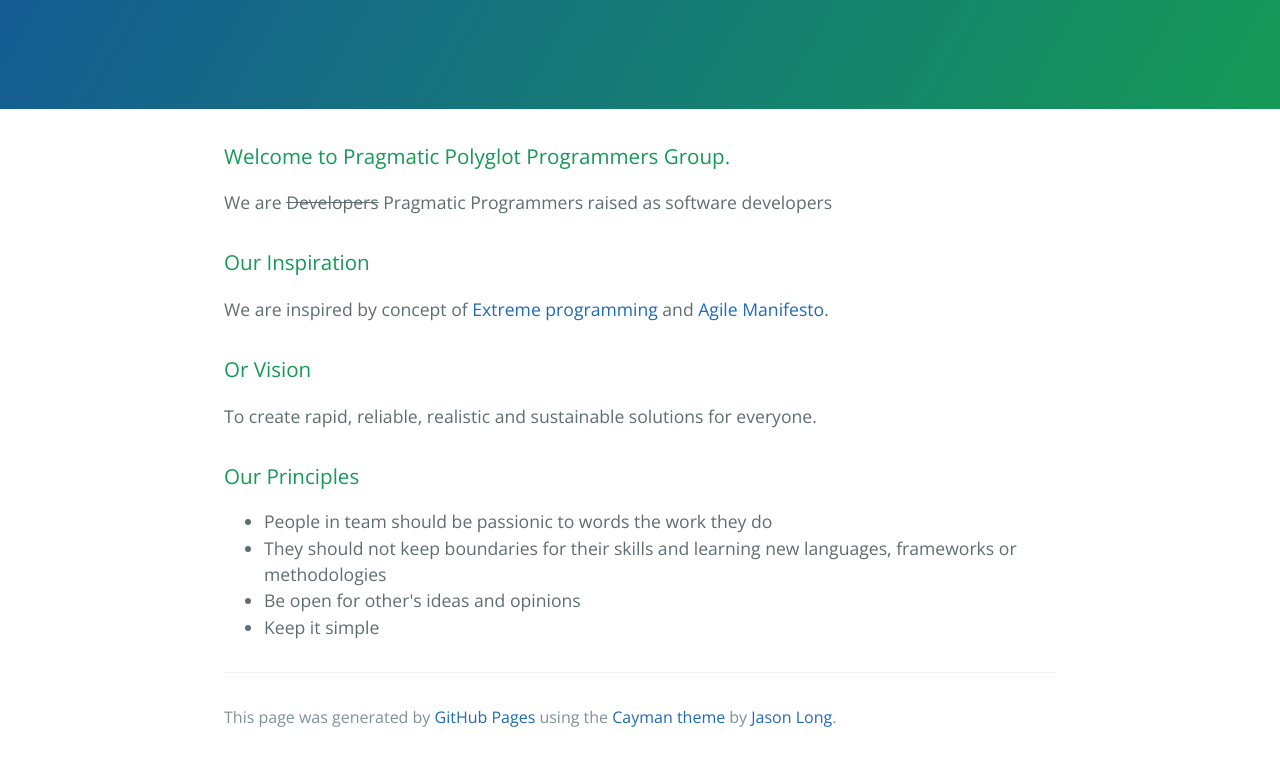
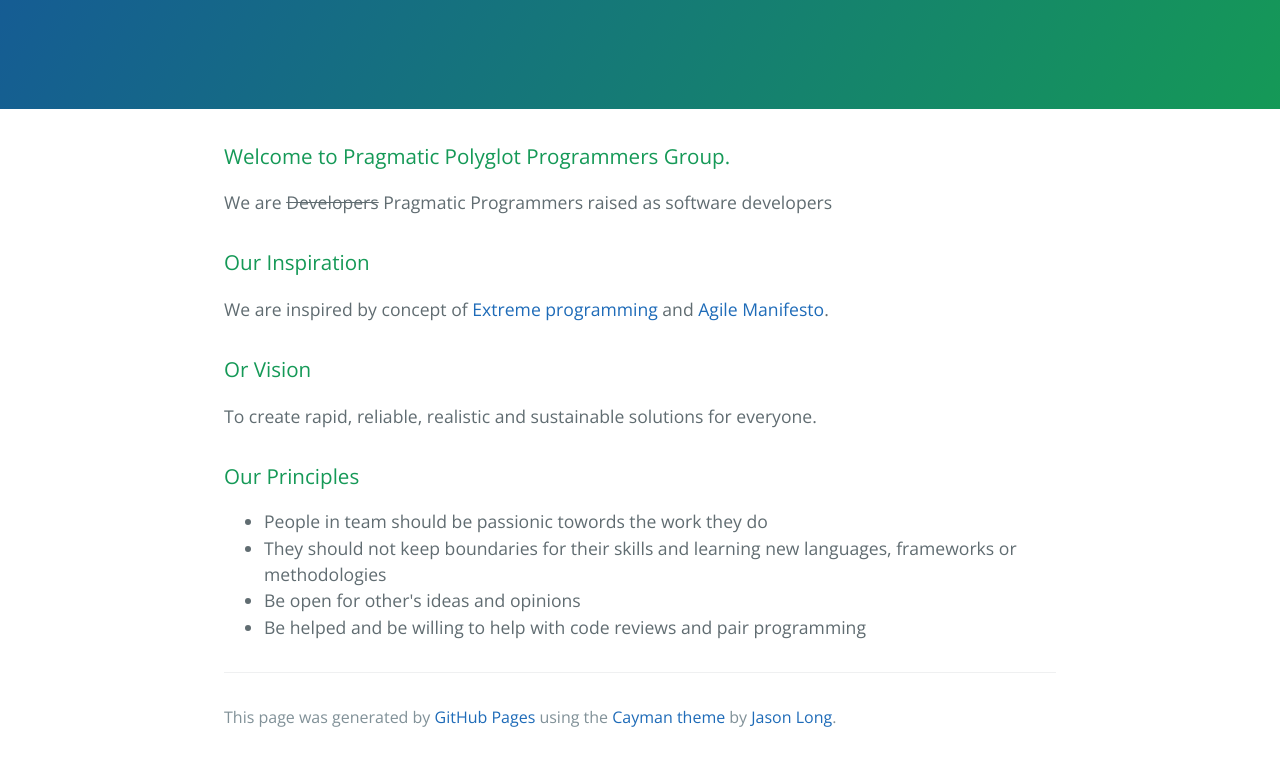
Before and after one commit to p3g/p3g.github.io, a plain HTML site: page index.html in a window 1280 px wide. Shown: the part 208-969 px from the top of the page. Drawn offline with nearby package versions, Linux system fonts and the light colour scheme.

Commit message:
Replace master branch with page content via GitHub

```diff
--- a/index.html
+++ b/index.html
@@ -35,10 +35,10 @@
 <a id="our-principles" class="anchor" href="#our-principles" aria-hidden="true"><span aria-hidden="true" class="octicon octicon-link"></span></a>Our Principles</h3>
 
 <ul>
-<li>People in team should be passionic to words the work they do</li>
+<li>People in team should be passionic towords the work they do</li>
 <li>They should not keep boundaries for their skills and learning new languages, frameworks or methodologies</li>
 <li>Be open for other's ideas and opinions</li>
-<li>Keep it simple</li>
+<li>Be helped and be willing to help with code reviews and pair programming </li>
 </ul>
 
       <footer class="site-footer">
--- a/params.json
+++ b/params.json
@@ -1,6 +1,6 @@
 {
   "name": "Pragmatic Polyglot Programmers Group",
   "tagline": "Problem solvers beyond boundaries of learning",
-  "body": "### Welcome to Pragmatic Polyglot Programmers Group.\r\nWe are ~~Developers~~ Pragmatic Programmers raised as software developers\r\n\r\n### Our Inspiration\r\nWe are inspired by concept of [Extreme programming](http://www.extremeprogramming.org/) and [Agile Manifesto](http://www.agilemanifesto.org/). \r\n\r\n### Or Vision\r\nTo create rapid, reliable, realistic and sustainable solutions for everyone.\r\n\r\n### Our Principles\r\n\r\n- People in team should be passionic to words the work they do\r\n- They should not keep boundaries for their skills and learning new languages, frameworks or methodologies\r\n- Be open for other's ideas and opinions\r\n- Keep it simple",
+  "body": "### Welcome to Pragmatic Polyglot Programmers Group.\r\nWe are ~~Developers~~ Pragmatic Programmers raised as software developers\r\n\r\n### Our Inspiration\r\nWe are inspired by concept of [Extreme programming](http://www.extremeprogramming.org/) and [Agile Manifesto](http://www.agilemanifesto.org/). \r\n\r\n### Or Vision\r\nTo create rapid, reliable, realistic and sustainable solutions for everyone.\r\n\r\n### Our Principles\r\n\r\n- People in team should be passionic towords the work they do\r\n- They should not keep boundaries for their skills and learning new languages, frameworks or methodologies\r\n- Be open for other's ideas and opinions\r\n- Be helped and be willing to help with code reviews and pair programming ",
   "note": "Don't delete this file! It's used internally to help with page regeneration."
 }
```
